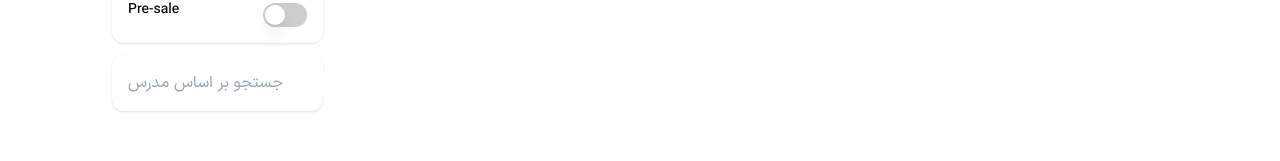
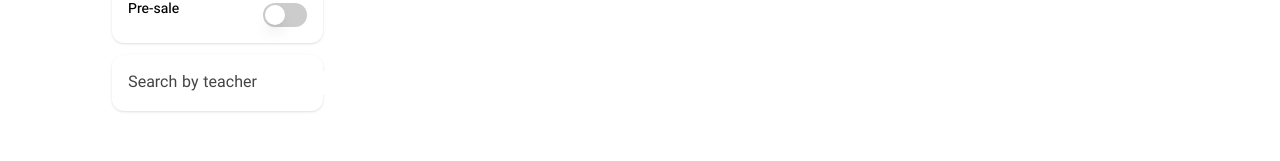
Before and after one commit to academy-react/luminous, a Next.js app: page /en/courses in a window 1280 px wide. Shown: the part 513-674 px from the top of the page. Built offline with nearby package versions, Linux system fonts and the light colour scheme.

Commit message:
refactor: style

```diff
--- a/src/components/list-page/side-bar-items/list-teacher.tsx
+++ b/src/components/list-page/side-bar-items/list-teacher.tsx
@@ -1,9 +1,21 @@
 import { cn } from "@/lib/utils";
 
-export const ListTeacher = ({ className }: { className?: string }) => {
+import { type Locale } from "#/i18n.config";
+
+export const ListTeacher = ({
+  className,
+  lang,
+}: {
+  className?: string;
+  lang: Locale;
+}) => {
   return (
     <div className={cn("w-full rounded-xl p-4 shadow", className)}>
-      <input type="text"  className="border-none focus:outline-none" placeholder="جستجو بر اساس مدرس"/>
+      <input
+        type="text"
+        className="border-none text-base placeholder-[#444] focus:placeholder-transparent focus:outline-none"
+        placeholder={lang === "fa" ? "جستجو براساس مدرس" : "Search by teacher"}
+      />
     </div>
   );
 };
```
